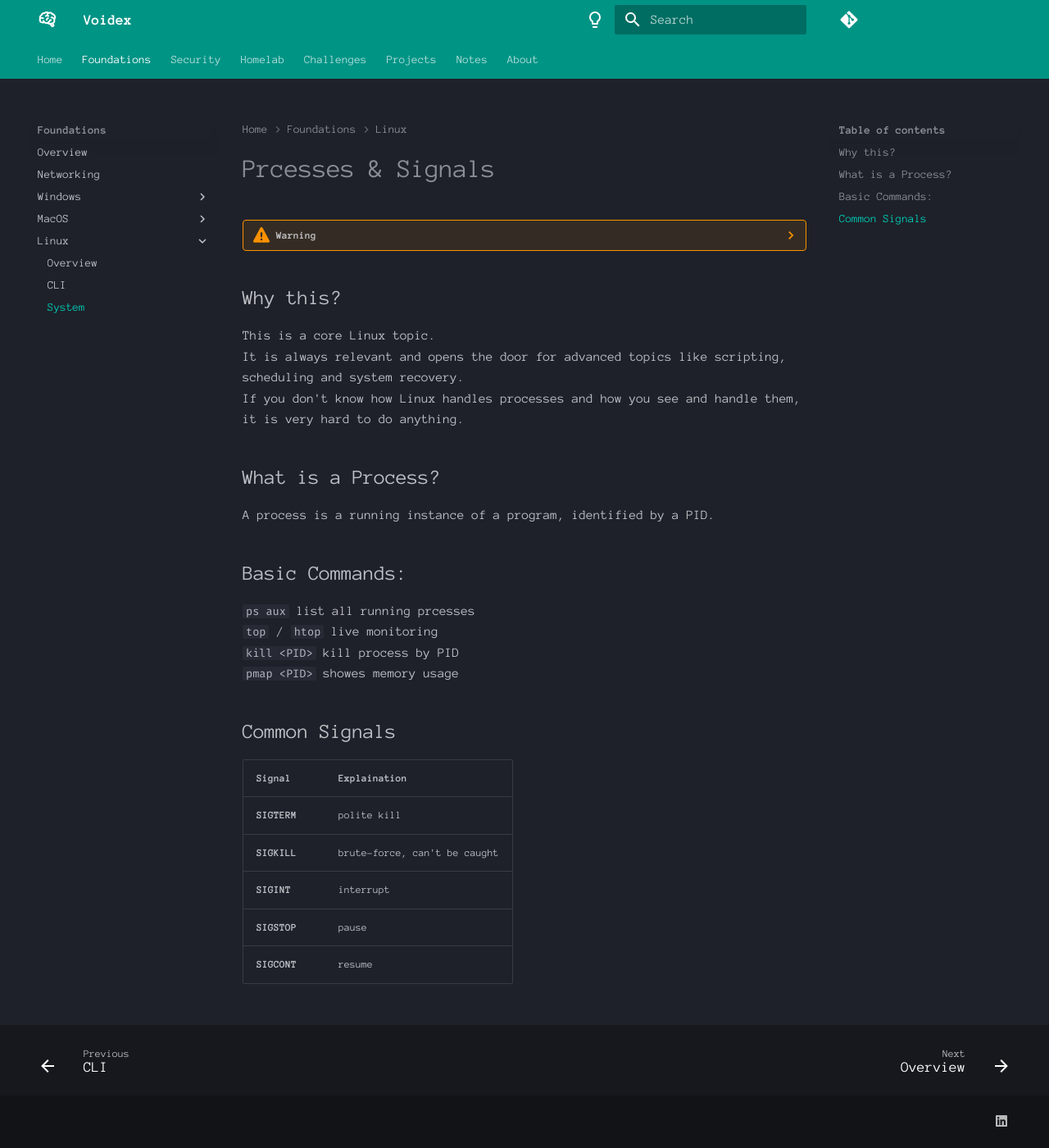
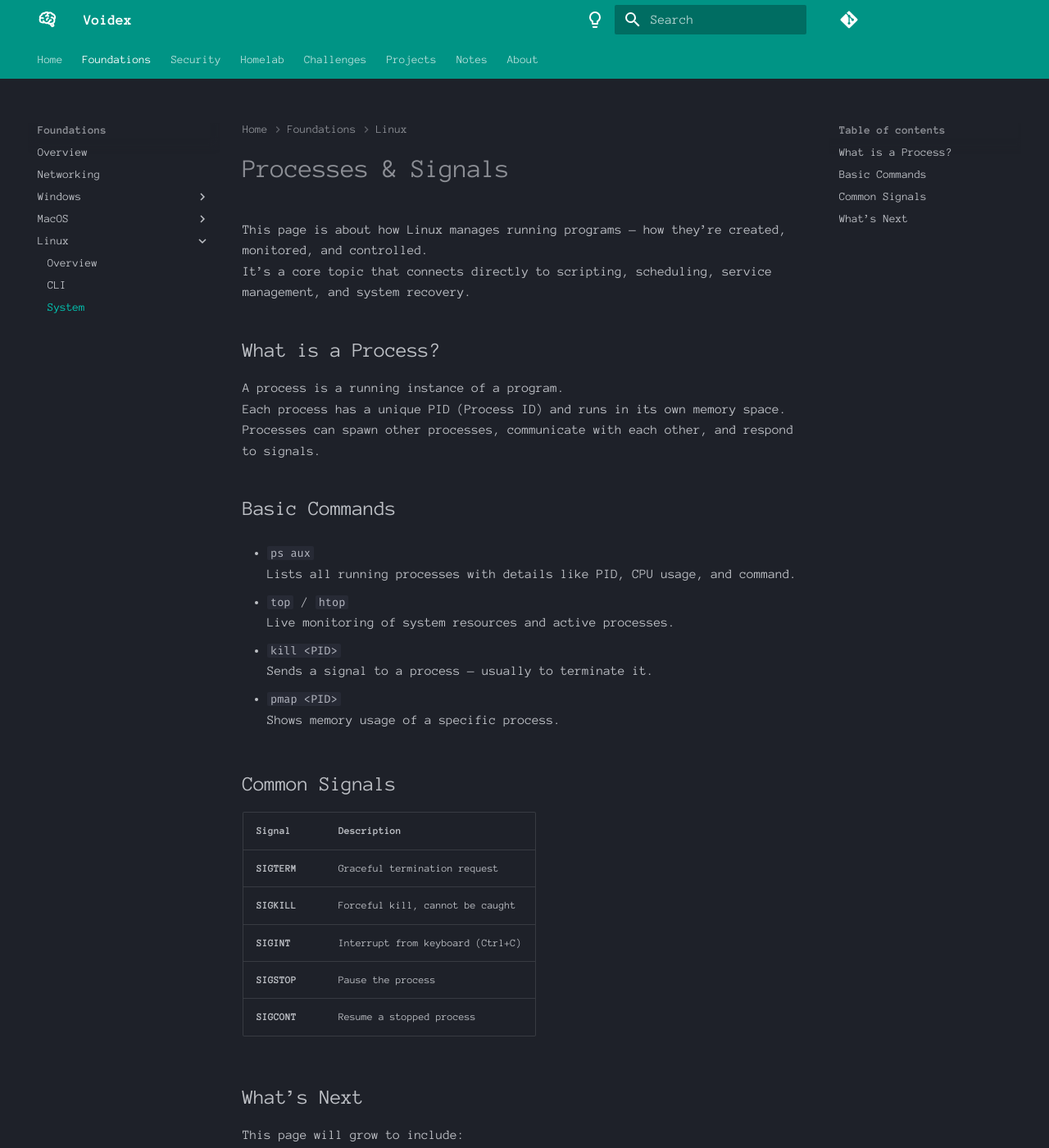
Before and after one commit to Fudomaru/wiki, an MkDocs documentation site: the page built from docs/foundations/linux/system-internals.md, in a window 1280 px wide and 1400 px high. Shown: the whole window at 82% size. Built offline with MkDocs 1.6.1 and Material for MkDocs 9.7.7, drawn with Linux system fonts in a browser that asks for light colours; comment, search, counter and statistics services are not loaded; some of the changed text lies outside the part shown.

Commit message:
updating linux/system

```diff
--- a/docs/foundations/linux/system-internals.md
+++ b/docs/foundations/linux/system-internals.md
@@ -1,37 +1,53 @@
 ---
 title: Linux Internals
-description: Describtion of the inner workings of a Linux systems.
+description: Notes on how Linux handles processes and signals — the building blocks of system control.
 ---
 
-# Prcesses & Signals
+# Processes & Signals
 
-??? warning
-    This page is a placeholder
-
-
-## Why this?
-
-This is a core Linux topic.
-It is always relevant and opens the door for advanced topics like scripting, scheduling and system recovery.
-If you don't know how Linux handles processes and how you see and handle them, it is very hard to do anything.
+This page is about how Linux manages running programs — how they’re created, monitored, and controlled.
+It’s a core topic that connects directly to scripting, scheduling, service management, and system recovery.
 
 ## What is a Process?
 
-A process is a running instance of a program, identified by a PID.
+A process is a running instance of a program.
+Each process has a unique PID (Process ID) and runs in its own memory space.
+Processes can spawn other processes, communicate with each other, and respond to signals.
 
-## Basic Commands:
+## Basic Commands
 
-`ps aux` list all running prcesses
-`top` / `htop` live monitoring
-`kill <PID>` kill process by PID
- `pmap <PID>` showes memory usage
+- `ps aux`
+  Lists all running processes with details like PID, CPU usage, and command.
+
+- `top` / `htop`
+  Live monitoring of system resources and active processes.
+
+- `kill <PID>`
+  Sends a signal to a process — usually to terminate it.
+
+- `pmap <PID>`
+  Shows memory usage of a specific process.
 
 ## Common Signals
 
-| Signal | Explaination |
-|-|-|
-| **SIGTERM** | polite kill |
-| **SIGKILL** | brute-force, can't be caught |
-| **SIGINT** | interrupt |
-| **SIGSTOP** | pause |
-| **SIGCONT** | resume |
+| Signal      | Description                       |
+|-------------|-----------------------------------|
+| **SIGTERM** | Graceful termination request      |
+| **SIGKILL** | Forceful kill, cannot be caught   |
+| **SIGINT**  | Interrupt from keyboard (Ctrl+C)  |
+| **SIGSTOP** | Pause the process                 |
+| **SIGCONT** | Resume a stopped process          |
+
+## What’s Next
+
+This page will grow to include:
+
+- Process states and lifecycle
+- Foreground vs background jobs
+- Daemons and service management
+- Signal handling in scripts
+- Scheduling with `cron` and `at`
+
+This is one of the leaves under my Linux branch.
+It’s where I collect the tools and concepts that help me understand what’s running — and how to control it.
+|
```
